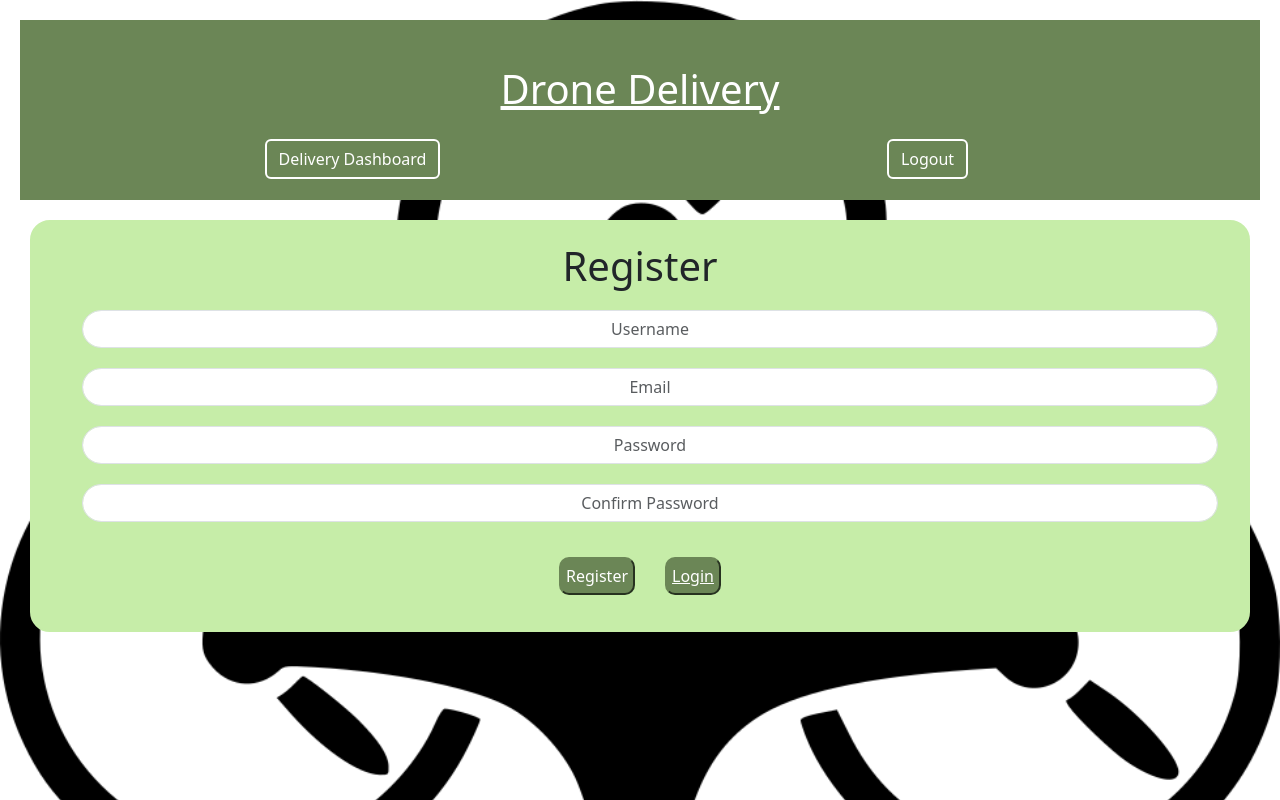
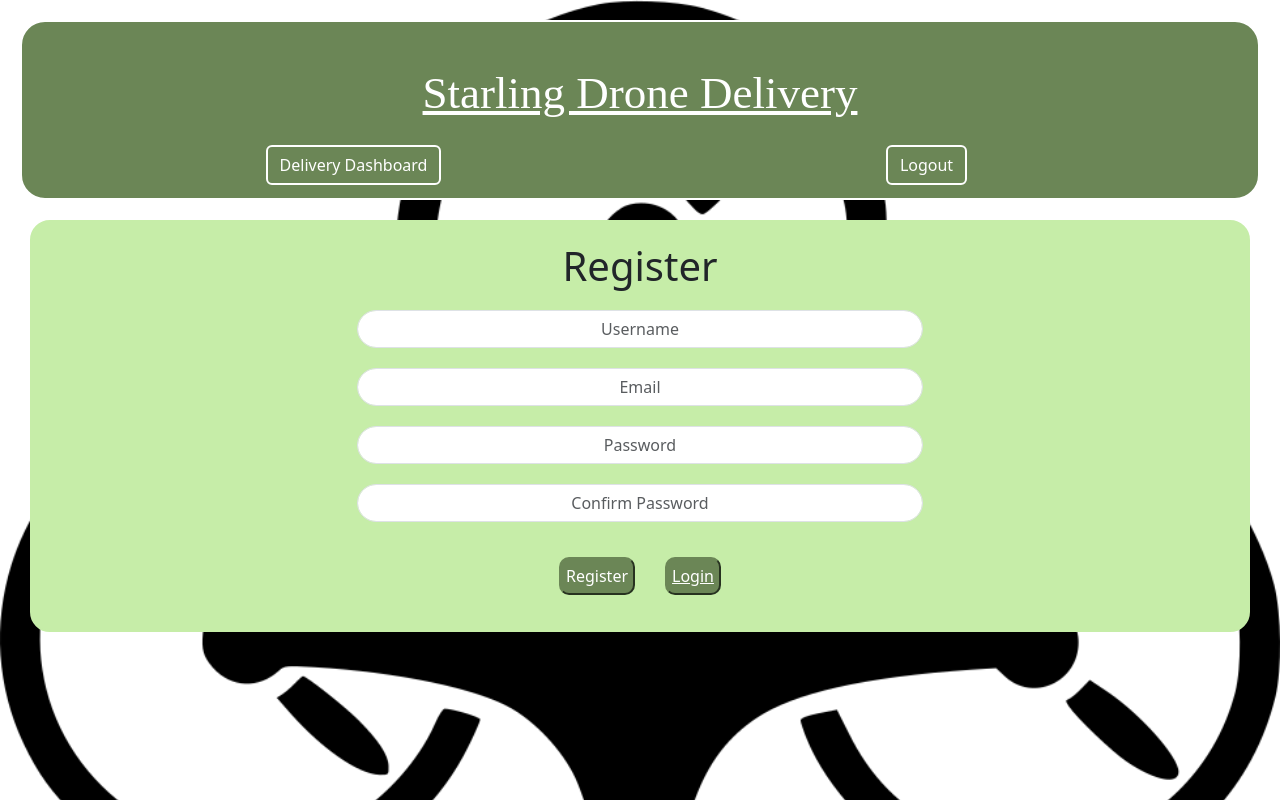
Before and after one commit to AcaJones-786/Drone-UI, a React (Create React App) app in the folder frontend/drone.ui/: page / in a window 1280 px wide. Built offline with nearby package versions, Linux system fonts and the light colour scheme.

Commit message:
nothing serious

```diff
--- a/frontend/drone.ui/package.json
+++ b/frontend/drone.ui/package.json
@@ -7,8 +7,11 @@
     "@testing-library/react": "^13.4.0",
     "@testing-library/user-event": "^13.5.0",
     "axios": "^1.6.0",
+    "bcrypt": "^5.1.1",
+    "bcryptjs": "^2.4.3",
     "bootstrap": "^5.3.2",
     "cors": "^2.8.5",
+    "install": "^0.13.0",
     "nodemon": "^3.0.1",
     "react": "^18.2.0",
     "react-dom": "^18.2.0",
--- a/frontend/drone.ui/src/App.css
+++ b/frontend/drone.ui/src/App.css
@@ -72,3 +72,7 @@ div{
     background-color: white;
     color: #6B8656;
 }
+p{
+    width: 80%;
+    margin: auto;
+}
--- a/frontend/drone.ui/src/pages/DeliveryDashboard.js
+++ b/frontend/drone.ui/src/pages/DeliveryDashboard.js
@@ -25,15 +25,14 @@ export default class DeliveryDashboard extends Component {
         const accessToken = window.localStorage.getItem("token");
         const tokenParts = accessToken.split(".");
         const payload = JSON.parse(atob(tokenParts[1]));
-        console.log(payload);
-
         const userId = payload._id;
         console.log(userId);
 
         console.log(accessToken);
 
         this.setState({ userID: userId });
-    }
+        console.log(payload);
+      }
 
 
 
@@ -52,7 +51,7 @@ export default class DeliveryDashboard extends Component {
     const accessTk = window.localStorage.getItem("token");
     console.log(orderData);
 
-    fetch("https://dafe-165-255-100-148.ngrok-free.app/api/orders/create", {
+    fetch("https://71d9-165-255-100-136.ngrok-free.app/api/orders/create", {
         method: 'POST',
         headers: {
             'Content-Type': 'application/json',
--- a/frontend/drone.ui/src/pages/Header.js
+++ b/frontend/drone.ui/src/pages/Header.js
@@ -16,14 +16,14 @@ const Layout = () => {
 
   return (
     <>
-        <nav >
-            <header >
+        <nav>
+            <header  style={{borderRadius: '25px', border: "solid 2px white"}}>
                 <Link to="/Home">
 
                 </Link>
                 <div>
                     <Link  to="/Home">
-                        <h1>Drone Delivery </h1>
+                        <h1 style={{font: '45px serif'}}>Starling Drone Delivery </h1>
                     </Link>
                 </div>
                 <div style={{display: 'grid', gridTemplateColumns: "1fr 1fr"}}>
--- a/frontend/drone.ui/src/pages/Login-page.js
+++ b/frontend/drone.ui/src/pages/Login-page.js
@@ -11,35 +11,13 @@ export default class Login extends Component {
     };
     this.handleSubmit = this.handleSubmit.bind(this);
   }
-  // handleSubmit(e){
-  //     e.preventDefault();
-  //     const {email, password} = this.state;
-  //     console.log(email, password);
-  //     fetch("http://localhost:3030/login-user", {
-  //         method: "POST",
-  //         crossDomain: true,
-  //         headers: {
-  //             "Content-Type": "application/json",
-  //             Accept: "application/json",
-  //             "Access-Control-Allow-Origin": "*",
-  //         },
-  //         body:JSON.stringify({email, password})
-  //     }).then((res)=>res.json()).then((data)=>{
-  //         console.log(data, "Login");
-  //         if (data.status === "ok") {
-  //             alert("Login Successful");
-  //             window.localStorage.setItem("token", data.data);
-  //             window.location.href="/Home";
-  //         }
-  //     })
-  // }
 
   handleSubmit(e) {
     e.preventDefault();
     const { name, password } = this.state;
     console.log(name, password);
 
-    fetch("https://dafe-165-255-100-148.ngrok-free.app/api/users/login", {
+    fetch("https://71d9-165-255-100-136.ngrok-free.app/api/users/login", {
       method: "POST",
       headers: {
         "Content-Type": "application/json",
@@ -60,21 +38,6 @@ export default class Login extends Component {
       });
   }
 
-  // componentDidMount(){
-  //     fetch("https://3ee9-165-255-27-41.ngrok-free.app/api/users/login", {
-  //             method: "POST",
-  //             crossDomain: true,
-  //             headers: {
-  //                 "Content-Type": "application/json",
-  //                 Accept: "application/json",
-  //                 "Access-Control-Allow-Origin": "*",
-  //             },
-  //             body:JSON.stringify({token:window.localStorage.getItem("token")}),
-  //         }).then((res)=>res.json()).then((data)=>{
-  //             console.log(data, "homeUser");
-  //             this.setState({homeUser: data.data})
-  //         })
-  //   }
 
   render() {
     return (
@@ -85,15 +48,16 @@ export default class Login extends Component {
                     <label>Email</label>
                     <input type="email" className="form-control" name="email" id="email" placeholder="Email" onChange={(e)=>this.setState({email: e.target.value})}/>
                 </div> */}
+
         <div>
           <input
             style={{
-              width: "100%",
+              width: "15cm",
               textAlign: "center",
               backgroundColor: "white",
               color: "#5A5A5A",
               borderRadius: "25px",
-              margin: "10px",
+              margin: "auto",
             }}
             class="form-control"
             type="text"
@@ -107,12 +71,12 @@ export default class Login extends Component {
         <div>
           <input
             style={{
-              width: "100%",
+              width: "15cm",
               textAlign: "center",
               backgroundColor: "white",
               color: "#5A5A5A",
               borderRadius: "25px",
-              margin: "10px",
+              margin: "auto",
             }}
             class="form-control"
             type="password"
--- a/frontend/drone.ui/src/pages/Register.js
+++ b/frontend/drone.ui/src/pages/Register.js
@@ -20,7 +20,7 @@ export default class Register extends Component {
     const { name, email, password, confirmPassword } = this.state;
     console.log(name, email, password, confirmPassword);
     //fetch("http://localhost:4000/api/users/register", {
-    fetch("https://dafe-165-255-100-148.ngrok-free.app/api/users/Register", {
+    fetch("https://71d9-165-255-100-136.ngrok-free.app/api/users/Register", {
       method: "POST",
       crossDomain: true,
       headers: {
@@ -43,14 +43,14 @@ export default class Register extends Component {
         <div className="mb-3">
           <input
             style={{
-              width: "100%",
+              width: "15cm",
               textAlign: "center",
               backgroundColor: "white",
               color: "#5A5A5A",
               borderRadius: "25px",
-              margin: "10px",
+              margin: "auto",
             }}
-            class="form-control"
+            className="form-control"
             type="text"
             name="username"
             id="username"
@@ -62,14 +62,14 @@ export default class Register extends Component {
         <div>
           <input
             style={{
-              width: "100%",
+              width: "15cm",
               textAlign: "center",
               backgroundColor: "white",
               color: "#5A5A5A",
               borderRadius: "25px",
-              margin: "10px",
+              margin: "auto",
             }}
-            class="form-control"
+            className="form-control"
             type="email"
             name="email"
             id="email"
@@ -81,14 +81,14 @@ export default class Register extends Component {
         <div>
           <input
             style={{
-              width: "100%",
+              width: "15cm",
               textAlign: "center",
               backgroundColor: "white",
               color: "#5A5A5A",
               borderRadius: "25px",
-              margin: "10px",
+              margin: "auto",
             }}
-            class="form-control"
+            className="form-control"
             type="password"
             name="password"
             id="password"
@@ -100,14 +100,14 @@ export default class Register extends Component {
         <div>
           <input
             style={{
-              width: "100%",
+              width: "15cm",
               textAlign: "center",
               backgroundColor: "white",
               color: "#5A5A5A",
               borderRadius: "25px",
-              margin: "10px",
+              margin: "auto",
             }}
-            class="form-control"
+            className="form-control"
             type="password"
             name="confirm-password"
             id="confirm-password"
```
Also changed, not shown: frontend/drone.ui/src/pages/OrderPage.js (+13 -13 lines), 1 other file (tests, documents, lock files or other folders).
